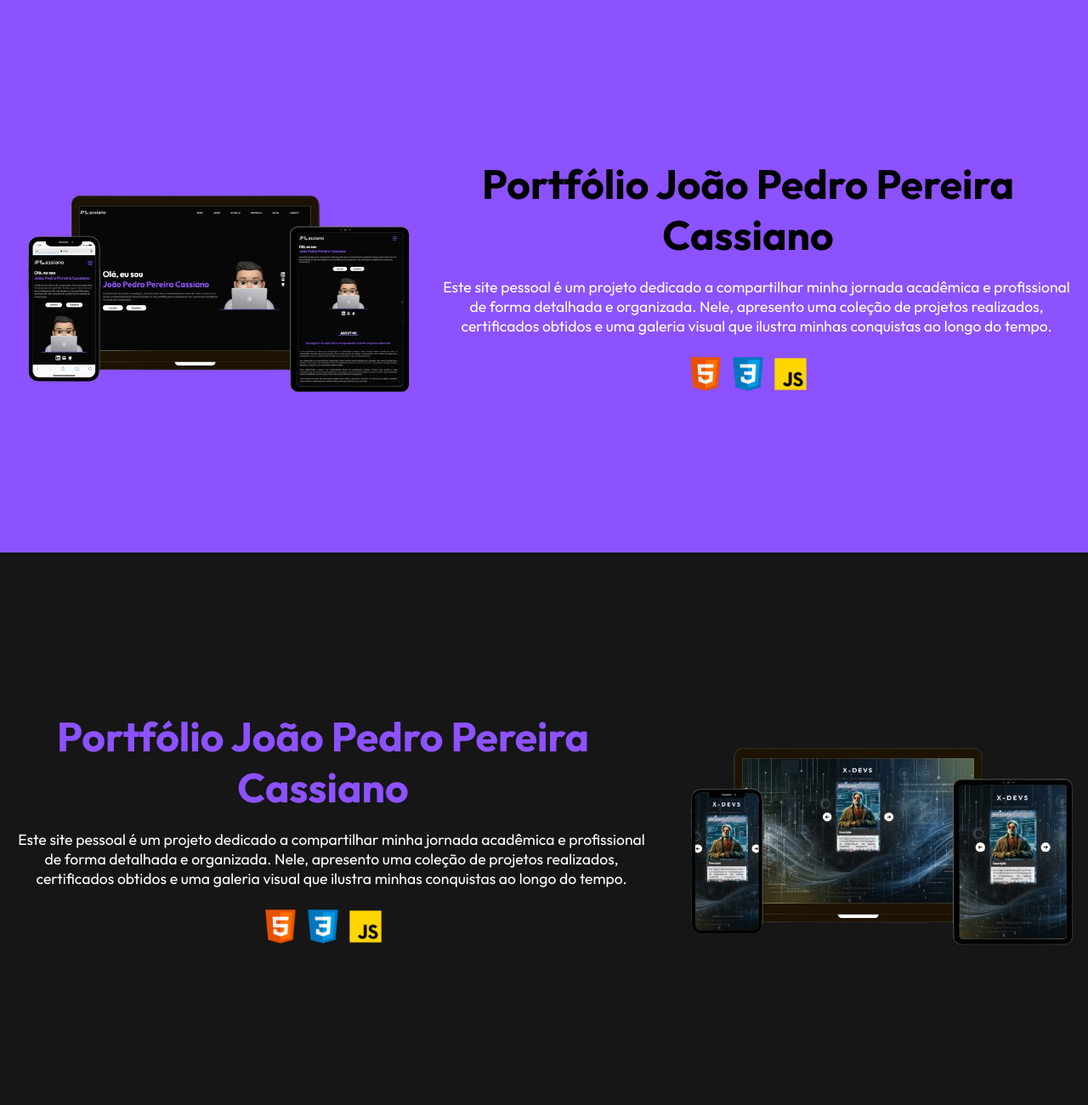
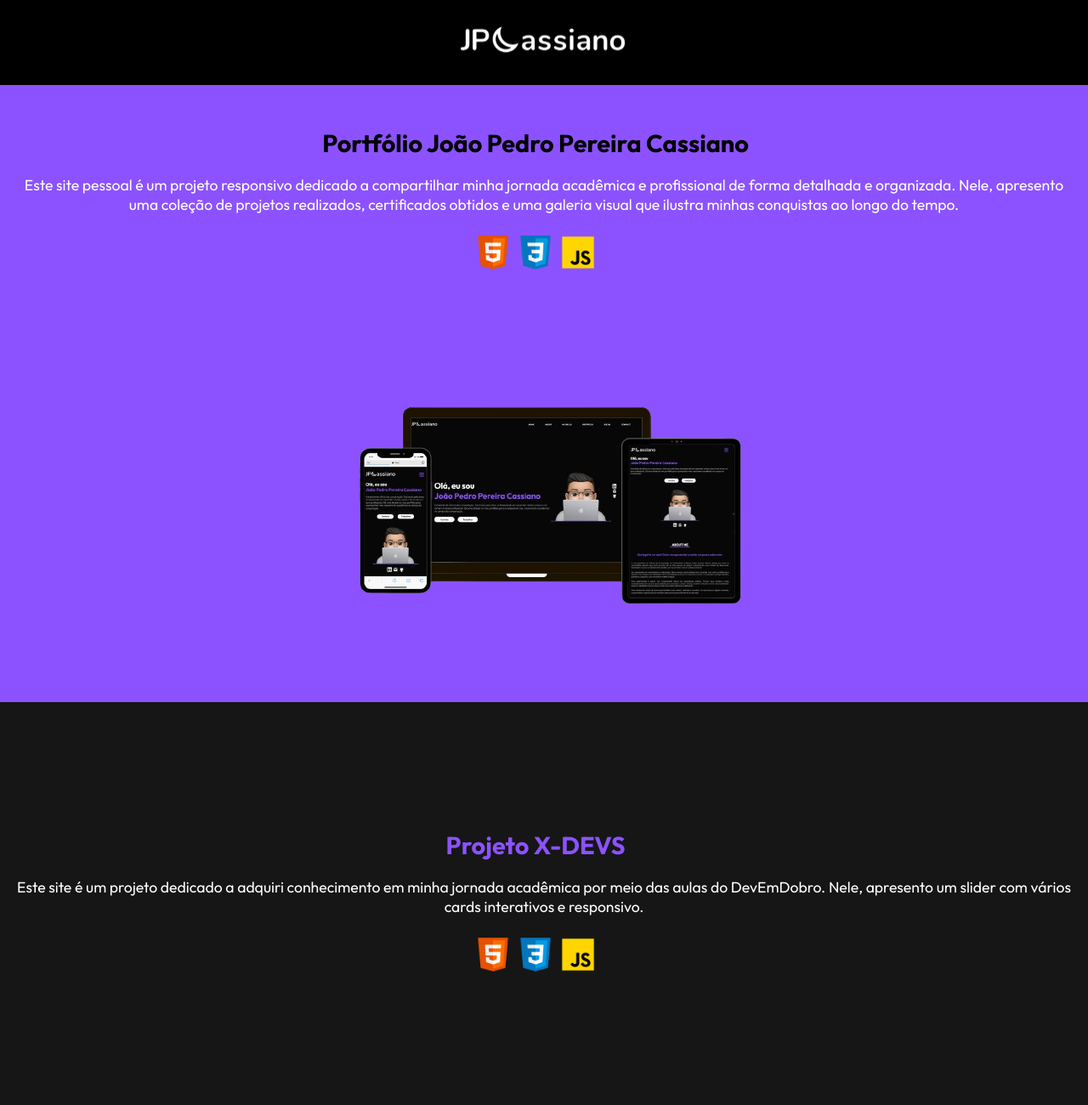
Before and after one commit to joaopcassiano/portfolio-web-joaopcassiano, a plain HTML site: page PortfólioWeb/portfolio.html in a window 1280 px wide. Shown: the top 1300 px of the page at 85% size. Drawn offline with nearby package versions, Linux system fonts and the light colour scheme.

Commit message:
Add files via upload

```diff
--- a/PortfólioWeb/portfolio.html
+++ b/PortfólioWeb/portfolio.html
@@ -23,19 +23,27 @@
 </head>
 
 <body>
+
+    <header class="cabecalho">
+        <a href="./index.html"><img class="logo-cabecalho" src="./src/images/logo-joaocassiano.png"
+                alt="Logo João Cassiano"></a>
+    </header>
     <section class="portfolio-html">
-        <div class="item">
+        <div class="item textdireita">
             <div class="mockup-portfolio">
                 <div class="sombra">
                     <img class="mockup" src="./src/images/mockup-portfolio.png" alt="mockup-portfolio">
                 </div>
             </div>
             <div class="texts-mockup-portfolio">
+                <div>
                     <h1 style="color: black;"> Portfólio João Pedro Pereira Cassiano</h1>
-                <p>Este site pessoal é um projeto dedicado a compartilhar minha jornada acadêmica e profissional de
-                    forma detalhada e organizada. Nele, apresento uma coleção de projetos realizados, certificados
+                    <p>Este site pessoal é um projeto responsivo dedicado a compartilhar minha jornada acadêmica e profissional
+                        de
+                        forma detalhada e organizada. Nele, apresento uma coleção de projetos realizados,
+                        certificados
                         obtidos e uma galeria visual que ilustra minhas conquistas ao longo do tempo.</p>
-
+                </div>
                 <div class="lang">
                     <img class="linguagens" src="./src/images/html.png" alt="icon-html">
                     <img class="linguagens" src="./src/images/css.png" alt="icon-html">
@@ -44,17 +52,17 @@
             </div>
         </div>
 
-        <div class="item" style="background-color: #161616;">
+        <div class="item textesquerda" style="background-color: #161616;">
             <div class="texts-mockup-portfolio">
-                <h1> Portfólio João Pedro Pereira Cassiano</h1>
-                <p>Este site pessoal é um projeto dedicado a compartilhar minha jornada
-                    acadêmica e profissional de forma detalhada e organizada. Nele, apresento uma
-                    coleção de projetos realizados, certificados obtidos e uma galeria visual que
-                    ilustra minhas conquistas ao longo do tempo.</p>
+                <div>
+                    <h1> Projeto X-DEVS </h1>
+                    <p>Este site é um projeto dedicado a adquiri conhecimento em minha jornada
+                        acadêmica por meio das aulas do DevEmDobro. Nele, apresento um slider com vários cards interativos e  responsivo.</p>
                     <div class="lang">
                         <img class="linguagens" src="./src/images/html.png" alt="icon-html">
                         <img class="linguagens" src="./src/images/css.png" alt="icon-html">
                         <img class="linguagens" src="./src/images/js.png" alt="icon-html">
+                    </div>
                 </div>
             </div>
             <div class="mockup-portfolio">
@@ -64,17 +72,17 @@
             </div>
         </div>
 
-        <div class="item">
+        <div class="item textdireita">
             <div class="mockup-portfolio">
                 <div class="sombra">
                     <img class="mockup" src="./src/images/mockup-budgetboss.png" alt="mockup-portfolio">
                 </div>
             </div>
             <div class="texts-mockup-portfolio">
-                <h1 style="color: black;"> Portfólio João Pedro Pereira Cassiano</h1>
-                <p>Este site pessoal é um projeto dedicado a compartilhar minha jornada acadêmica e profissional de
-                    forma detalhada e organizada. Nele, apresento uma coleção de projetos realizados, certificados
-                    obtidos e uma galeria visual que ilustra minhas conquistas ao longo do tempo.</p>
+                <div>
+                    <h1 style="color: black;"> Projeto BudgetBoss</h1>
+                    <p> Um projeto criado utilizando C# onde facilita a vida de pequenos empreendedores, nele você pode ter controle total do fluxo de caixa, podendo incluir, excluir e visualizar o total das movimentações feitas em um dia, retornando ao final do dia no "Fechamento do caixa", uma visão geral da parte financeira do seu negócio!</p>
+                </div>
 
                 <div class="lang">
                     <img class="linguagens" src="./src/images/html.png" alt="icon-html">
--- a/PortfólioWeb/src/css/certificados.css
+++ b/PortfólioWeb/src/css/certificados.css
@@ -9,10 +9,33 @@ body{
     background-color: #070707;
 }
 
+.cabecalho {
+    height: 100px;
+    width: 100%;
+    background-color: black;
+    position: fixed;
+    display: flex;
+    align-items: center;
+    justify-content: center;
+}
+
+.logo-cabecalho {
+    width: 200px;
+    height: 50px;
+    margin: auto;
+    cursor: pointer;
+}
+
+.item {
+    display: flex;
+    height: 650px;
+}
+
 .texts-certificados{
     display: flex;
     flex-direction: column;
     align-items: center;
+    padding-top: 150px;
 }
 
 .tittle-certificados{
--- a/PortfólioWeb/src/css/galeria.css
+++ b/PortfólioWeb/src/css/galeria.css
@@ -5,6 +5,28 @@
 
 body{
     background-color: #070707;
+}
+
+.cabecalho {
+    height: 100px;
+    width: 100%;
+    background-color: black;
+    position: fixed;
+    display: flex;
+    align-items: center;
+    justify-content: center;
+}
+
+.logo-cabecalho {
+    width: 200px;
+    height: 50px;
+    margin: auto;
+    cursor: pointer;
+}
+
+.item {
+    display: flex;
+    height: 650px;
 }
 
 .texts-gallery{
@@ -16,6 +38,7 @@ body{
     justify-content: center;
     align-items: center;
     text-align: center;
+    padding-top: 150px;
 }
 
 .gallery-title{
--- a/PortfólioWeb/src/css/portfolio.css
+++ b/PortfólioWeb/src/css/portfolio.css
@@ -6,6 +6,23 @@
 body {
     background-color: #8C52FF;
     font-family: 'Outfit', sans-serif;
+}
+
+.cabecalho {
+    height: 100px;
+    width: 100%;
+    background-color: black;
+    position: fixed;
+    display: flex;
+    align-items: center;
+    justify-content: center;
+}
+
+.logo-cabecalho {
+    width: 200px;
+    height: 50px;
+    margin: auto;
+    cursor: pointer;
 }
 
 .item {
@@ -70,3 +87,58 @@ p {
     padding: 20px;
     text-align: center;
 }
+
+@media screen and (max-width : 1500px) {
+
+    .textdireita{
+        display: flex;
+        flex-direction: column;
+        align-items: center;
+        justify-content: center;
+        height: auto;
+        padding-bottom: 0;
+        flex-direction: column-reverse;
+    }
+    .textesquerda{
+
+        display: flex;
+        flex-direction: column;
+        align-items: center;
+        justify-content: center;
+        height: auto;
+    }
+
+    .texts-mockup-portfolio{
+        margin-top:150px;
+    }
+
+    h1{
+        font-size: 1.8em;
+    }
+
+    p{
+        font-size: 1.1em;
+    }
+}
+
+
+@media screen and (max-width : 700px) {
+
+    .texts-mockup-portfolio{
+        margin-top:150px;
+    }
+
+    .mockup{
+        width: 300px;
+        height: 300px;
+    }
+
+
+    h1{
+        font-size: 1.8em;
+    }
+
+    p{
+        font-size: 1.1em;
+    }
+}
```
Also changed, not shown: PortfólioWeb/certificados.html (+6 -0 lines), PortfólioWeb/galeria.html (+7 -0 lines), PortfólioWeb/index.html (+1 -1 lines). Lines whose indentation alone changed are shown as unchanged.
